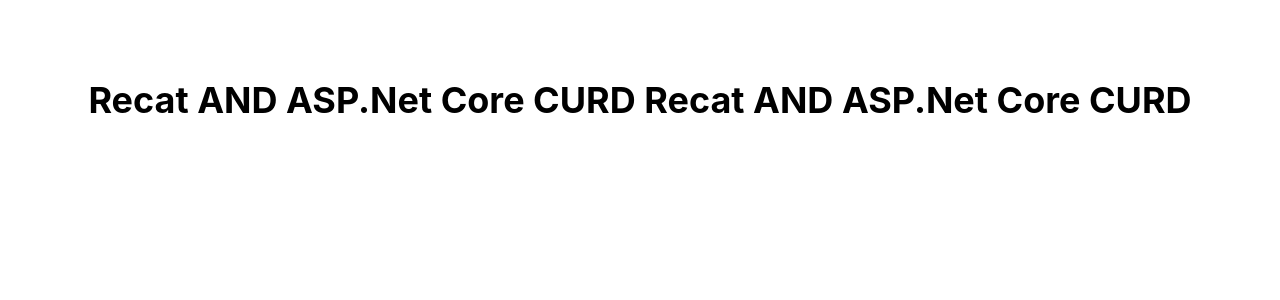
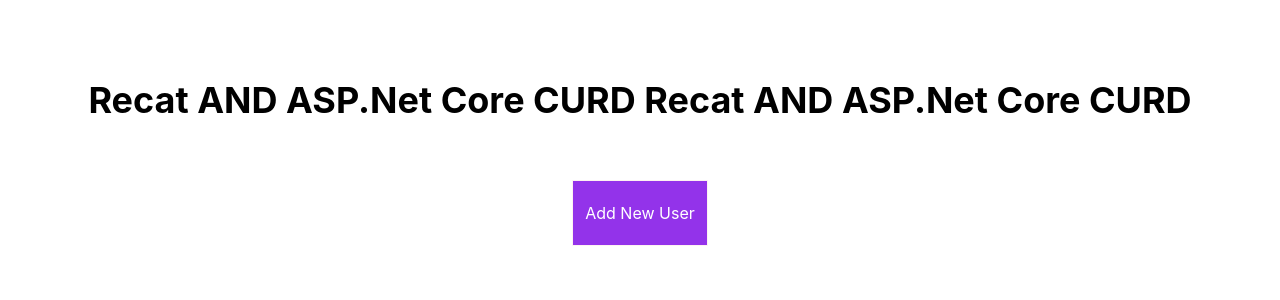
Before and after one commit to HasithaAbesekara/Recat-ASP.Net-CURD-SQL-Server, a React (Create React App) app: page / in a window 1280 px wide. Shown: the top 300 px of the page. Built offline with nearby package versions, Linux system fonts and the light colour scheme.

Commit message:
Create recat part

```diff
--- a/src/App.js
+++ b/src/App.js
@@ -1,6 +1,7 @@
 import "./App.css";
 import { BrowserRouter, Route, Routes } from "react-router-dom";
 import Home from "./pages/Home";
+import AddForm from "./pages/AddForm";
 
 function App() {
   return (
@@ -8,6 +9,7 @@
       <BrowserRouter>
         <Routes>
           <Route path="/" element={<Home />} />
+          <Route path="/create" element={<AddForm />} />
         </Routes>
       </BrowserRouter>
     </div>
--- /dev/null
+++ b/src/pages/AddForm.js
@@ -0,0 +1,11 @@
+import React from "react";
+
+const AddForm = () => {
+  return (
+    <div className=" max">
+      <h1></h1>
+    </div>
+  );
+};
+
+export default AddForm;
--- a/src/pages/Home.js
+++ b/src/pages/Home.js
@@ -1,4 +1,5 @@
 import React from "react";
+import { Link } from "react-router-dom";
 
 const Home = () => {
   return (
@@ -7,6 +8,16 @@
         <h1 className="text-4xl font-bold">
           Recat AND ASP.Net Core CURD Recat AND ASP.Net Core CURD
         </h1>
+
+      </div>
+      <div className=" overflow-x-auto py-10">
+        <div className=" mb-2 w-full text-right">
+          <Link to="/create">
+            <button className=" text-white bg-purple-600 hover:bg-gray-200 hover:text-purple-600 front-medium border border-red-50 py-5 px-3 ">
+              Add New User
+            </button>
+          </Link>
+        </div>
       </div>
     </div>
   );
```
